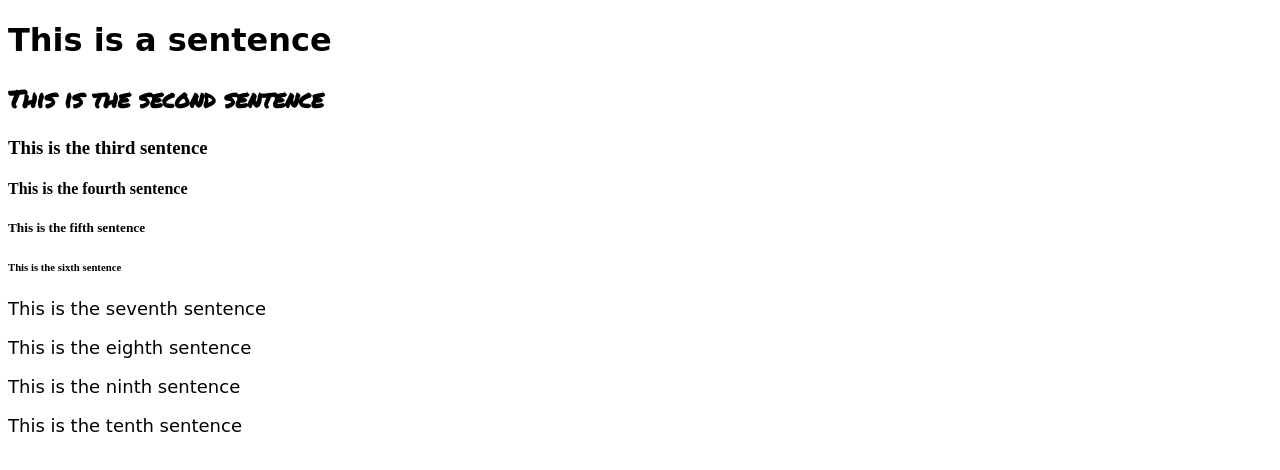
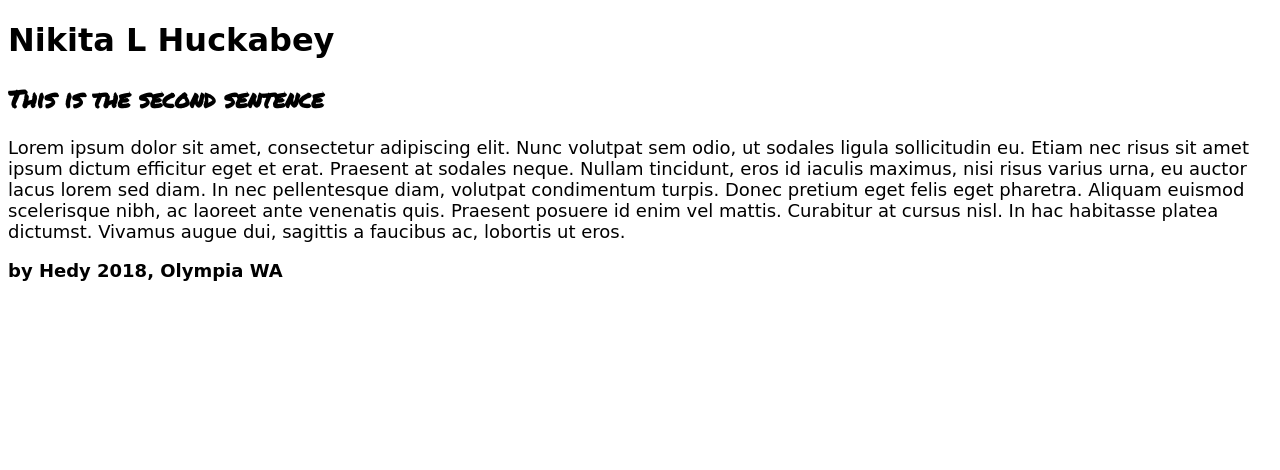
Before and after one commit to frndly/n.h, a plain HTML site: page index.html in a window 1280 px wide. Drawn offline with Linux system fonts and the light colour scheme; a web font is replaced by a local one.

Commit message:
Update index.html

```diff
--- a/index.html
+++ b/index.html
@@ -6,17 +6,11 @@
 		<link href="https://fonts.googleapis.com/css?family=Caveat|Dokdo|East+Sea+Dokdo|Fredericka+the+Great|Gaegu|Libre+Barcode+128+Text|Patrick+Hand+SC|Permanent+Marker|Poor+Story|Quicksand" rel="stylesheet">
 	</head>
 	<body>
-		<h1>This is a sentence</h1>
+		<h1>Nikita L Huckabey</h1>
 		<h2>This is the second sentence</h2>
-		<h3>This is the third sentence</h3>
-		<h4>This is the fourth sentence</h4>
-		<h5>This is the fifth sentence</h5>
-		<h6>This is the sixth sentence</h6>
-		<p id="seven">This is the seventh sentence</p>
-		<p id="eight">This is the eighth sentence</p>
-		<p id="nine">This is the ninth sentence</p>
-		<p id="ten">This is the tenth sentence</p>
+		<p>Lorem ipsum dolor sit amet, consectetur adipiscing elit. Nunc volutpat sem odio, ut sodales ligula sollicitudin eu. Etiam nec risus sit amet ipsum dictum efficitur eget et erat. Praesent at sodales neque. Nullam tincidunt, eros id iaculis maximus, nisi risus varius urna, eu auctor lacus lorem sed diam. In nec pellentesque diam, volutpat condimentum turpis. Donec pretium eget felis eget pharetra. Aliquam euismod scelerisque nibh, ac laoreet ante venenatis quis. Praesent posuere id enim vel mattis. Curabitur at cursus nisl. In hac habitasse platea dictumst. Vivamus augue dui, sagittis a faucibus ac, lobortis ut eros.</p>
 	</body>
 	<footer>
+		<h3 id="accent">by Hedy 2018, Olympia WA</h3>
 	</footer>
 </html>
```
